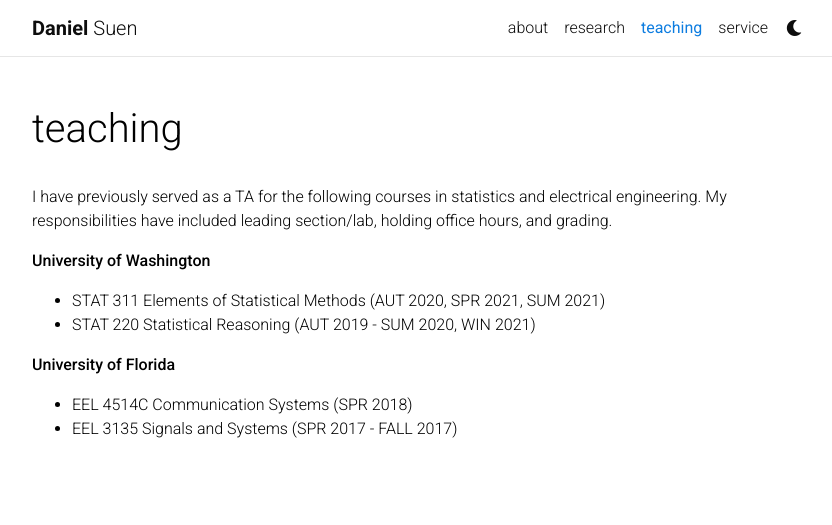
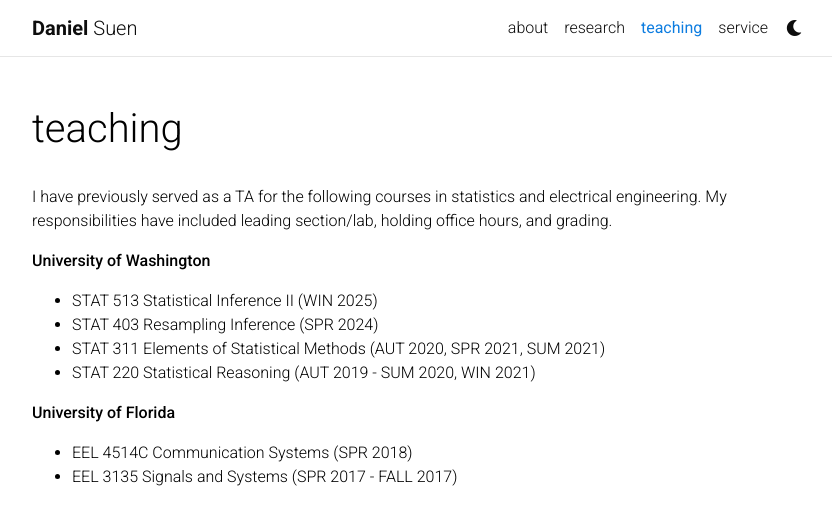
Before and after one commit to danielsuen/danielsuen.github.io, a Jekyll site: the page built from _pages/teaching.md, in a window 1280 px wide. Shown: the top 525 px of the page, without its empty margins (223-1055 px from the left). Built offline with Jekyll 4.4.1, drawn with Linux system fonts in a browser that asks for light colours; comment, search, counter and statistics services are not loaded; a style sheet for code colours, icons or effects is not loaded.

Commit message:
Update teaching

```diff
--- a/_pages/teaching.md
+++ b/_pages/teaching.md
@@ -11,6 +11,8 @@
 
 **University of Washington**
 
+* STAT 513 Statistical Inference II \(WIN 2025\)
+* STAT 403 Resampling Inference \(SPR 2024\)
 * STAT 311 Elements of Statistical Methods \(AUT 2020, SPR 2021, SUM 2021\)
 * STAT 220 Statistical Reasoning \(AUT 2019 - SUM 2020, WIN 2021\)
 
```
